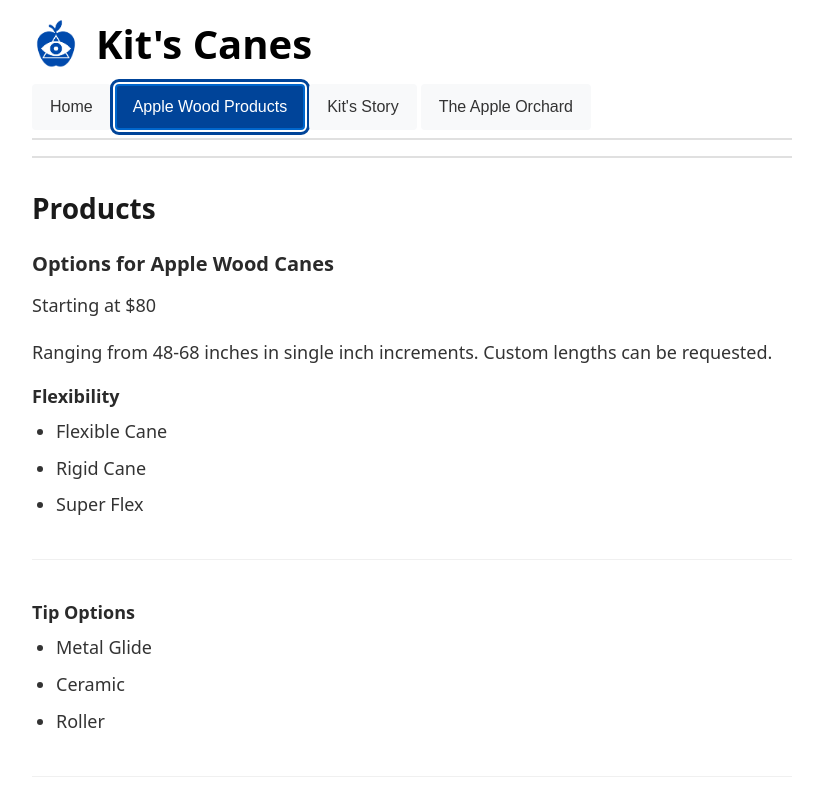
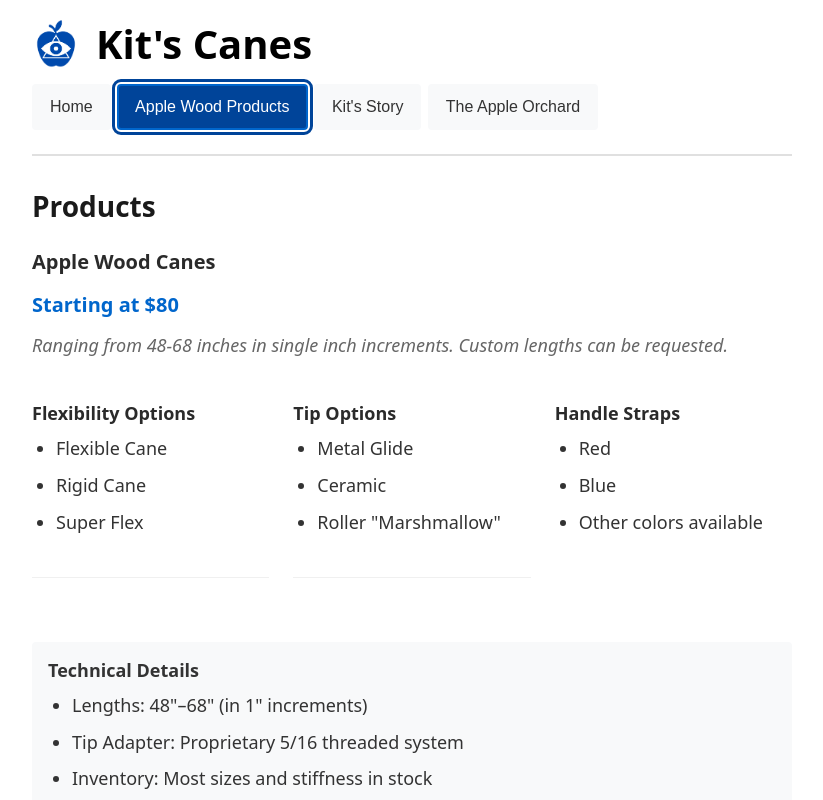
Before and after one commit to ianbuchanan42/kits-canes, a React (Vite) app: page / in a window 1280 px wide. Both pictures are taken after a click on the tab "Apple Wood Products". Shown: the top 800 px of the page, without its empty margins (228-1051 px from the left). Built offline with nearby package versions, Linux system fonts and the light colour scheme.

Commit message:
feat: fix product info, fix home buttons

```diff
--- a/src/App.css
+++ b/src/App.css
@@ -21,9 +21,8 @@ header {
 nav[role='tablist'] {
   display: flex;
   flex-wrap: wrap;
-  gap: 0.25rem;
+  gap: 0.4rem;
   margin-top: 1rem;
-  border-bottom: 2px solid #e0e0e0;
   padding-bottom: 0.5rem;
 }
 
@@ -309,3 +308,50 @@ footer a {
   outline: 3px solid #0066cc;
   outline-offset: 2px;
 }
+
+/* Product organization */
+.product-details {
+  display: grid;
+  grid-template-columns: repeat(auto-fit, minmax(200px, 1fr));
+  gap: 1.5rem;
+  margin: 1.5rem 0;
+}
+
+.price {
+  font-size: 1.25rem;
+  font-weight: 600;
+  color: #0066cc;
+  margin-bottom: 0.5rem;
+}
+
+.description {
+  font-style: italic;
+  color: #666;
+  margin-bottom: 1rem;
+}
+
+.technical-specs {
+  background: #f8f9fa;
+  padding: 1rem;
+  border-radius: 4px;
+  margin-top: 1.5rem;
+}
+
+.technical-specs h4 {
+  margin-top: 0;
+  color: #333;
+}
+
+.walking-sticks {
+  border-top: 2px solid #e0e0e0;
+  padding-top: 1.5rem;
+  margin-top: 2rem;
+}
+
+/* Mobile responsive */
+@media (max-width: 768px) {
+  .product-details {
+    grid-template-columns: 1fr;
+    gap: 1rem;
+  }
+}
--- a/src/App.tsx
+++ b/src/App.tsx
@@ -115,7 +115,7 @@ function App() {
                           onClick={() => setActiveTab('products')}
                           className='link-button'
                         >
-                          View Inventory →
+                          View Apple Wood Products →
                         </button>
                       </section>
                     </section>
@@ -125,41 +125,71 @@ function App() {
                 {tab.id === 'products' && (
                   <section id='products'>
                     <h2>Products</h2>
+
+                    {/* Apple Wood Canes */}
                     <section aria-labelledby='canes'>
-                      <h3 id='canes'>Options for Apple Wood Canes</h3>
-                      <p>Starting at $80</p>
-                      <p>
+                      <h3 id='canes'>Apple Wood Canes</h3>
+                      <p className='price'>Starting at $80</p>
+                      <p className='description'>
                         Ranging from 48-68 inches in single inch increments.
                         Custom lengths can be requested.
                       </p>
+
+                      <div className='product-details'>
                         <section aria-labelledby='flexibility'>
-                        <h4 id='flexibility'>Flexibility</h4>
+                          <h4 id='flexibility'>Flexibility Options</h4>
                           <ul>
                             <li>Flexible Cane</li>
                             <li>Rigid Cane</li>
                             <li>Super Flex</li>
                           </ul>
                         </section>
+
                         <section aria-labelledby='tip-options'>
                           <h4 id='tip-options'>Tip Options</h4>
                           <ul>
                             <li>Metal Glide</li>
                             <li>Ceramic</li>
-                          <li>Roller</li>
+                            <li>Roller "Marshmallow"</li>
                           </ul>
                         </section>
+
                         <section aria-labelledby='straps'>
-                        <h4 id='straps'>Straps</h4>
+                          <h4 id='straps'>Handle Straps</h4>
                           <ul>
                             <li>Red</li>
                             <li>Blue</li>
-                          <li>Other</li>
+                            <li>Other colors available</li>
+                          </ul>
+                        </section>
+                      </div>
+
+                      <section className='technical-specs'>
+                        <h4>Technical Details</h4>
+                        <ul>
+                          <li>Lengths: 48"–68" (in 1" increments)</li>
+                          <li>Tip Adapter: Proprietary 5/16 threaded system</li>
+                          <li>Inventory: Most sizes and stiffness in stock</li>
+                          <li>Custom orders available</li>
+                          <li>
+                            All canes ship with protective placeholder bolt
+                            until tip is installed
+                          </li>
                         </ul>
                       </section>
                     </section>
 
-                    <section aria-labelledby='sticks'>
-                      <h3 id='sticks'>Walking Sticks – from $0.00 USD</h3>
+                    {/* Walking Sticks */}
+                    <section
+                      aria-labelledby='sticks'
+                      className='walking-sticks'
+                    >
+                      <h3 id='sticks'>Walking Sticks</h3>
+                      <p className='price'>From $0.00 USD</p>
+                      <p className='description'>
+                        Handcrafted walking sticks made from apple wood suckers,
+                        perfect for hiking and outdoor activities.
+                      </p>
                     </section>
                   </section>
                 )}
@@ -239,27 +269,6 @@ function App() {
                     </p>
 
                     <section>
-                      <h2>Cane Details</h2>
-                      <ul>
-                        <li>Lengths: 48"–67" (in 1" increments)</li>
-                        <li>Flexibility: From very flexible to rigid</li>
-                        <li>
-                          Inventory: Most sizes and stiffness in stock, custom
-                          orders available
-                        </li>
-                        <li>Tip Adapter: Proprietary 5/16 threaded system</li>
-                        <li>
-                          Tip Options: Metal glide, ceramic tip, or roller
-                          "marshmallow" tip
-                        </li>
-                        <li>
-                          All canes ship with a protective placeholder bolt
-                          until a tip is installed
-                        </li>
-                      </ul>
-                    </section>
-
-                    <section>
                       <h2>Contact</h2>
                       <p>
                         Have questions? I'd love to help you find just the right
```
Lines whose indentation alone changed are shown as unchanged.
